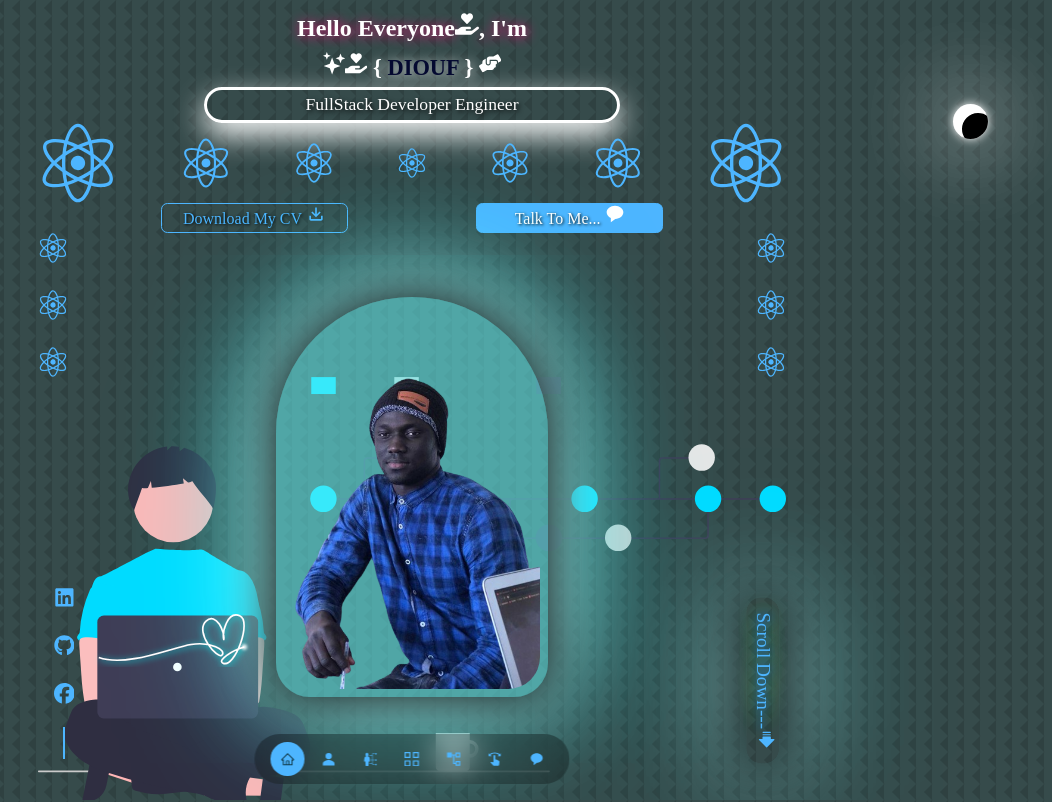
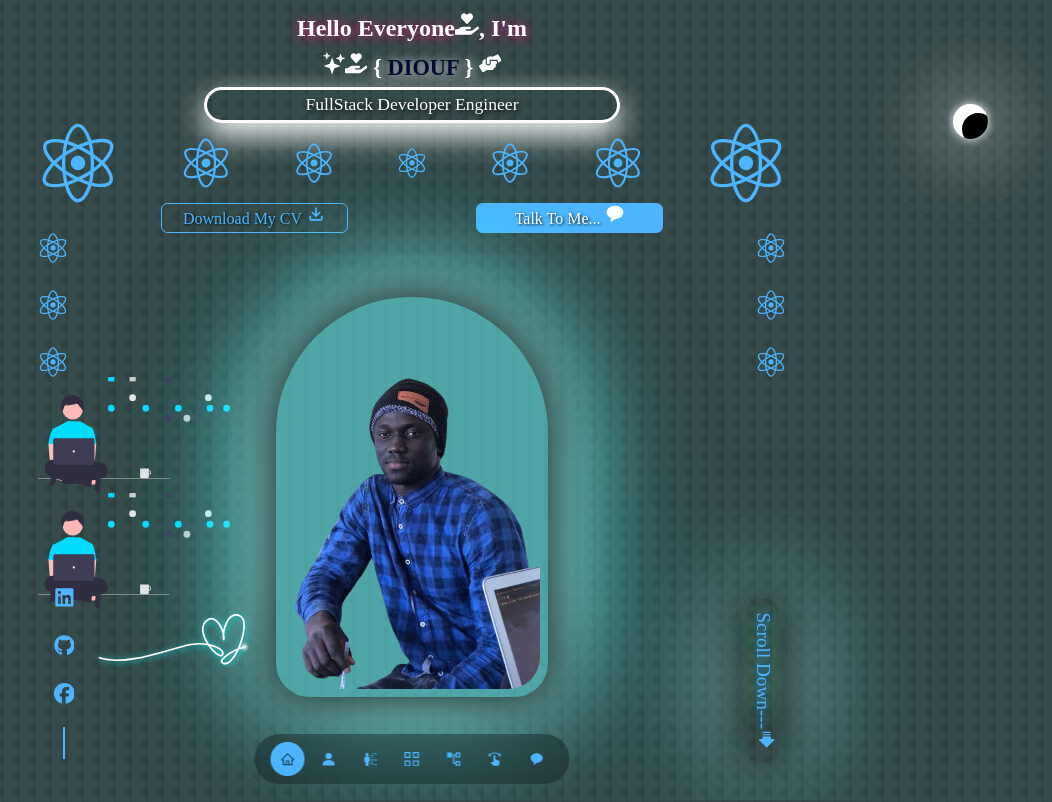
Before and after one commit to Mouhamed1003/keenprogrammer.com, a React (Create React App) app: page / in a window 1280 px wide. Shown: the top 802 px of the page, without its empty margins (228-1280 px from the left). Built offline with nearby package versions, Linux system fonts and the light colour scheme.

Commit message:
Update header.css

```diff
--- a/src/components/header/header.css
+++ b/src/components/header/header.css
@@ -169,7 +169,9 @@ header {
     50% { opacity: 0; }
     100% { opacity: 5; }
 }
-
+.img_svg1et2_header {
+    width: 12rem;
+}
 /* Media Queries - Tablettes */
 @media screen and (max-width: 1024px) {
     header {
```
